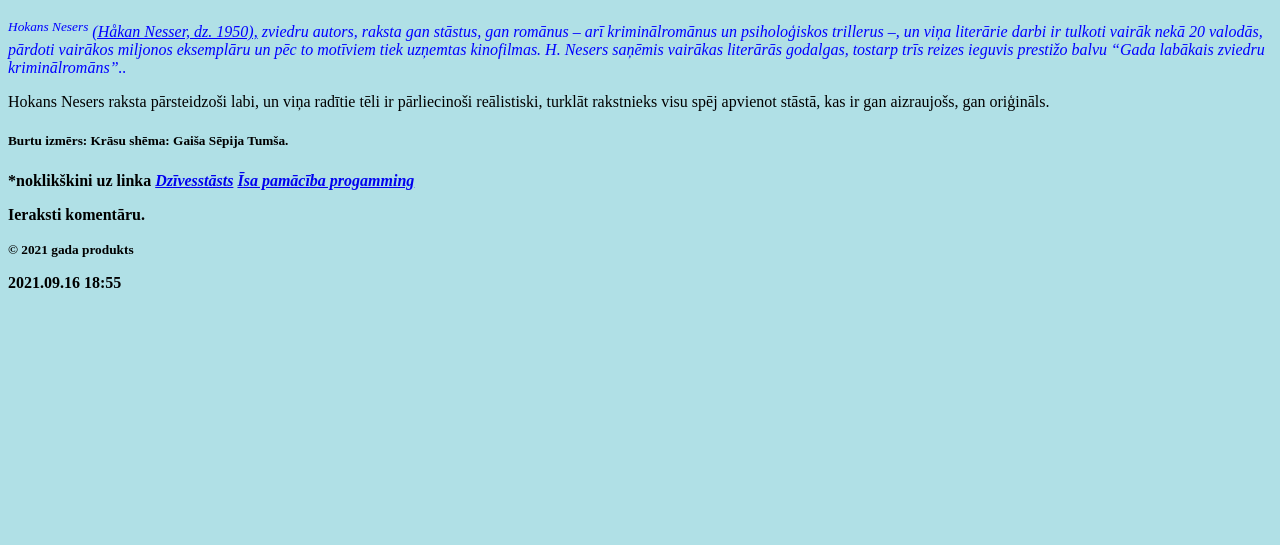
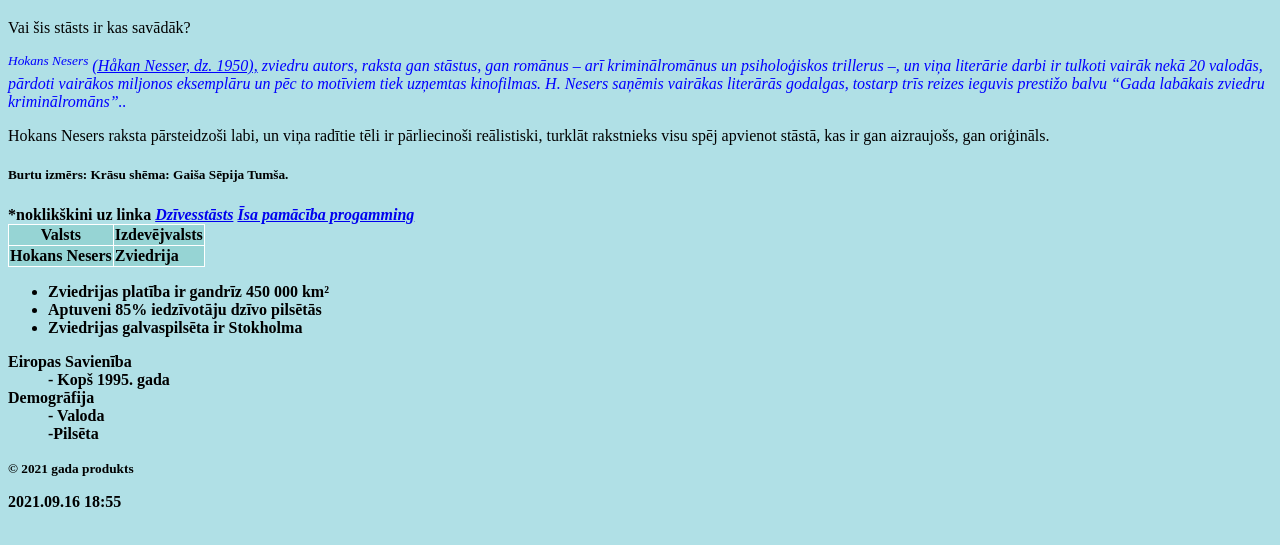
Before and after one commit to InaLuksaa/WPP-01, a plain HTML site: page index.html in a window 1280 px wide. Shown: the part 61-606 px from the top of the page. Drawn offline with Linux system fonts and the light colour scheme.

Commit message:
Update index.html

```diff
--- a/index.html
+++ b/index.html
@@ -6,9 +6,21 @@
 </head>
 
 <body>
-  <body style="background-color:powderblue;">
+	<style>
+		body {background-color: powderblue;}
 
-	<h1 style="color:green;">Pavisam cits stāsts</h1>
+	  </style>
+	<style>
+		table, th, td {
+		  border: 1px solid white;
+		  border-collapse: collapse;
+		}
+		th, td {
+		  background-color: #96D4D4;
+		}
+		</style>
+
+	<h1 style="color:green;">Pavisam cits stāsts</h1> <n2> Vai šis stāsts ir kas savādāk?</n2>
 	<i><p style="color:blue;"> <sup>Hokans Nesers</sup> <ins> (Håkan Nesser, dz. 1950),</ins> zviedru autors, raksta gan stāstus, gan romānus – arī kriminālromānus un psiholoģiskos trillerus –, un viņa literārie darbi ir tulkoti vairāk nekā 20 valodās, pārdoti vairākos miljonos eksemplāru un pēc to motīviem tiek uzņemtas kinofilmas. H. Nesers saņēmis vairākas literārās godalgas, tostarp trīs reizes ieguvis prestižo balvu “Gada labākais zviedru kriminālromāns”..</i> </p>
   <p> Hokans Nesers raksta pārsteidzoši labi, un viņa radītie tēli ir pārliecinoši reālistiski, turklāt rakstnieks visu spēj apvienot stāstā, kas ir gan aizraujošs, gan oriģināls.</p>
   <h5>Burtu izmērs: Krāsu shēma: Gaiša Sēpija Tumša.</h5>
@@ -17,11 +29,31 @@
 <em><a href="https://slides.com/inal/deck">Dzīvesstāsts</em></a>
 <em><a href="https://www.youtube.com/watch?v=4jYYHaTwWvY">Īsa pamācība progamming</em></a>
 
-<!-- This is a comment -->
+<table>
+	<tr>
+	  <th>Valsts</th>
+	  <th>Izdevējvalsts</th>
+	  	</tr>
+	<tr>
+	  <td>Hokans Nesers</td>
+	  <td>Zviedrija</td>
+	 	</tr>
+  </table>
+<ul>
+	<li>Zviedrijas platība ir gandrīz 450 000 km²</li>
+	<li> Aptuveni 85% iedzīvotāju dzīvo pilsētās</li>
+	<li>Zviedrijas galvaspilsēta ir Stokholma</li>
 
-<p>Ieraksti komentāru.</p>
+</ul>
 
-<!-- Remember to add more information here -->
+<dl>
+	<dt>Eiropas Savienība</dt>
+	<dd>- Kopš 1995. gada</dd>
+	<dt>Demogrāfija</dt>
+	<dd>- Valoda
+		<dd>-Pilsēta</dd>
+	</dd>
+  </dl>
 <small><p> &copy; 2021 gada produkts </small> </p>
 
 <p> 2021.09.16  18:55</p>
```
